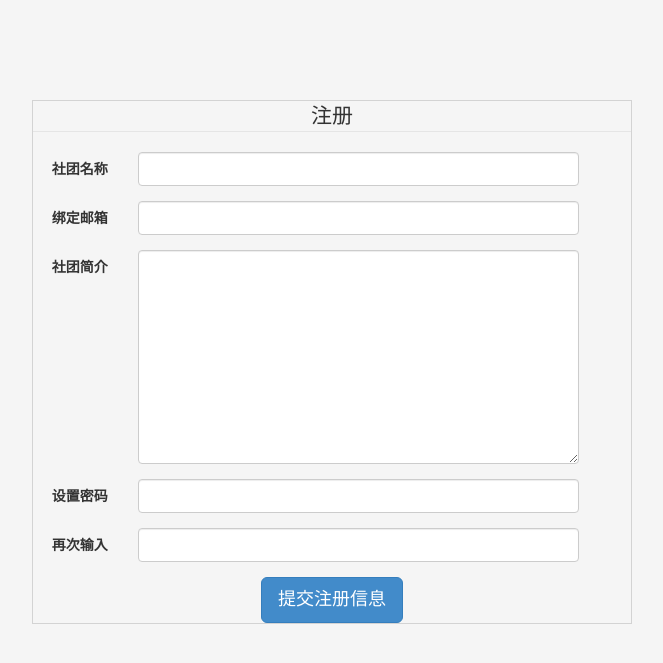
After one commit to ZevveZ/-, a Django app: page /scutmocc/register_activity in a window 1280 px wide. The commit adds this page. Shown: the top 663 px of the page, without its empty margins (308-971 px from the left). Run offline with Django 3.2, Linux system fonts and the light colour scheme; some libraries are stand-ins or nearby versions.

Commit message:
change as the form

```diff
--- a/mysite/scutmocc/forms.py
+++ b/mysite/scutmocc/forms.py
@@ -1,9 +1,35 @@
+# coding: utf-8
 from django import forms
 
-from scutmocc.models import MyUser
+
+class ActivityForm(forms.Form):
+    name = forms.CharField(label='社团名称', max_length=20)
+    account = forms.EmailField(label='绑定邮箱')
+    introduce = forms.CharField(label='社团简介', widget=forms.Textarea, max_length=200)
+    password = forms.CharField(label='账号密码', widget=forms.PasswordInput, max_length=20)
+    second_psd = forms.CharField(widget=forms.PasswordInput, max_length=20)
+
+    def clean(self):
+        cleaned_data = super(ActivityForm, self).clean()
+        psd = cleaned_data.get('password')
+        sec_psd = cleaned_data.get('second_psd')
+
+        if psd != sec_psd:
+            raise forms.ValidationError("两次密码输入不一致!", code='psd-inequality')
 
 
-class MyUserRegisterForm(forms.MOdelForm):
-    class Meta:
-        model = MyUser
-        fields = ['email']
+class PersonalForm(forms.Form):
+    xuehao = forms.CharField(max_length=15)
+    realname = forms.CharField(max_length=30)
+    nickname = forms.CharField(max_length=10)
+    email = forms.EmailField()
+    password = forms.CharField(widget=forms.PasswordInput)
+    sec_psd = forms.CharField(widget=forms.PasswordInput)
+
+    def clean(self):
+        cleaned_data = super(PersonalForm, self).clean()
+        psd = cleaned_data.get('password')
+        sec_psd = cleaned_data.get('sec_psd')
+
+        if psd != sec_psd:
+            raise forms.ValidationError("两次密码输入不一致!", code='psd-inequality')
--- a/mysite/scutmocc/static/scutmocc/js/check.js
+++ b/mysite/scutmocc/static/scutmocc/js/check.js
@@ -1,4 +1,3 @@
 $(function(){
-
-
-})
+        $("[id^='id_']").addClass("form-control");
+       })
--- a/mysite/scutmocc/templates/homepage/homepage.html
+++ b/mysite/scutmocc/templates/homepage/homepage.html
@@ -69,7 +69,7 @@
 <div class="container">
 	<div id="newuser">
 		<a href="{% url 'personal_registration' %}">个人</a>
-		<a href="">社团</a>
+		<a href="{% url 'activity_registration' %}">社团</a>
 	</div>
 </div>
 </body>
--- /dev/null
+++ b/mysite/scutmocc/templates/homepage/register_activity.html
@@ -0,0 +1,78 @@
+{% load staticfiles %}
+<!DOCTYPE html>
+<html lang="en">
+<head>
+    <meta charset="UTF-8">
+    <title>社团注册</title>
+    <link rel="stylesheet" href="{% static 'scutmocc/css/bootstrap.min.css' %}"/>
+    <style>
+             body{
+        background-color: #f5f5f5;
+        }
+        #form_container{
+            text-align: center;
+            width: 600px;
+            margin: 100px auto;
+            border: solid 1px lightgrey;
+        }
+        input{
+            margin: 0 auto;
+        }
+    </style>
+
+</head>
+<body>
+<div id="form_container">
+<form action="{% url 'activity_registration' %}" method="post" class="form-horizontal" role="form">
+    {% csrf_token %}
+    <fieldset>
+        <legend>注册</legend>
+        {{ form.non_field_errors }}
+        <div class="form-group">
+            {{ form.name.errors }}
+            <label for="{{ form.name.id_for_label }}" class="col-sm-2 control-label">社团名称</label>
+            <div class="col-sm-9">
+                {{ form.name }}
+            </div>
+        </div>
+        <div class="form-group">
+            {{ form.account.errors }}
+            <label for="{{ form.account.id_for_label }}" class="col-sm-2 control-label">绑定邮箱</label>
+            <div class="col-sm-9">
+                {{ form.account }}
+            </div>
+        </div>
+        <div class="form-group">
+            {{ form.introduce.errors }}
+            <label for="{{ form.introduce.id_for_label }}" class="col-sm-2 control-label">社团简介</label>
+            <div class="col-sm-9">
+                {{ form.introduce }}
+            </div>
+        </div>
+        <div class="form-group">
+            {{ form.password.errors }}
+            <label for="{{ form.password.id_for_label }}" class="col-sm-2 control-label">设置密码</label>
+            <div class="col-sm-9">
+                {{ form.password }}
+            </div>
+        </div>
+        <div class="form-group">
+            {{ form.second_psd.errors }}
+            <label for="{{ form.second_psd.id_for_label }}" class="col-sm-2 control-label">再次输入</label>
+            <div class="col-sm-9">
+                {{ form.second_psd }}
+            </div>
+        </div>
+           <input id="button" type="submit" class="btn btn-primary btn-lg" value="提交注册信息" />
+    </fieldset>
+</form>
+    </div>
+</body>
+<script src="{% static 'scutmocc/js/jquery-1.11.2.js' %}"></script>
+<script src="{% static 'scutmocc/js/bootstrap.min.js' %}"></script>
+<script>
+        $(function(){
+        $("[id^='id_']").addClass("form-control");
+       })
+    </script>
+</html>
--- a/mysite/scutmocc/urls.py
+++ b/mysite/scutmocc/urls.py
@@ -7,6 +7,7 @@ urlpatterns = [
     url(r'^$', auth_views.login, {'template_name': 'homepage/homepage.html'}, name='homepage'),
     url(r'^logout/$', auth_views.logout, {'template_name': 'homepage/logout.html'}, name='logout'),
     url(r'^register_person$', views.personal_registration, name='personal_registration'),
+    url(r'^register_activity$', views.activity_registration, name='activity_registration'),
     url(r'^activate/(.+)/$', views.activate, name='activate'),
     # consider the length of \d+ latter
     url(r'^(?P<user_id>\d+)$', views.user_center, name='user_center'),
--- a/mysite/scutmocc/views.py
+++ b/mysite/scutmocc/views.py
@@ -1,11 +1,12 @@
 from django.contrib.auth.models import User
 from django.core.mail import send_mail
 from django.http import HttpResponse
+from django.http import HttpResponseRedirect
 from django.shortcuts import render, redirect
 from django.contrib.auth import login
 from scutmocc.validation import validate, Token
 from mysite.settings import SECRET_KEY
-
+from .forms import ActivityForm, PersonalForm
 
 def homepage(request):
     return render(request, 'homepage/homepage.html')
@@ -53,13 +54,15 @@ m_token = Token(SECRET_KEY)
 def personal_registration(request):
     # 前端保证此时用户不会处于登录状态
     if request.method == 'POST':
-        xm = request.POST.get('xm')
-        zxh = request.POST.get('zxh')
+        form = PersonalForm(request.POST)
+        if form.is_valid():
+            zxh = form.cleaned_data['xuehao']
+            xm = form.cleaned_data['realname']
+            nickname = form.cleaned_data['nickname']
+            email = form.cleaned_data['email']
+            password = form.cleaned_data['password']
 
         if validate(zxh, xm):
-            nickname = request.POST.get('nickname')
-            email = request.POST.get('email')
-            password = request.POST.get('psd')
             user = User.objects.create_user(zxh, email, password, last_name=xm, is_active=False)
             user.person.Nickname = nickname
             user.save()
@@ -75,12 +78,23 @@ def personal_registration(request):
             return render(request, template_name='homepage/register_person.html', context={'tips': 'validation_fail'})
     else:
         # 不是post方式，返回empty的注册界面
-        return render(request, template_name='homepage/register_person.html')
+        form = PersonalForm()
+        return render(request, 'homepage/register_person.html', {'form': form})
 
 
 # deal with community registration
-def community_registration(request):
-    pass
+def activity_registration(request):
+    if request.method == 'POST':
+        form = ActivityForm(request.POST)
+        if form.is_valid():
+            name = form.cleaned_data['name']
+            account = form.cleaned_data['account']
+            introduce = form.cleaned_data['introduce']
+            password = form.cleaned_data['password']
+            return HttpResponseRedirect('/personal_registration/')
+    else:
+        form = ActivityForm()
+    return render(request, 'homepage/register_activity.html', {'form': form})
 
 
 def activate(request, token):
```
Also changed, not shown: mysite/scutmocc/templates/homepage/register_person.html (+22 -15 lines), mysite/db.sqlite3.
